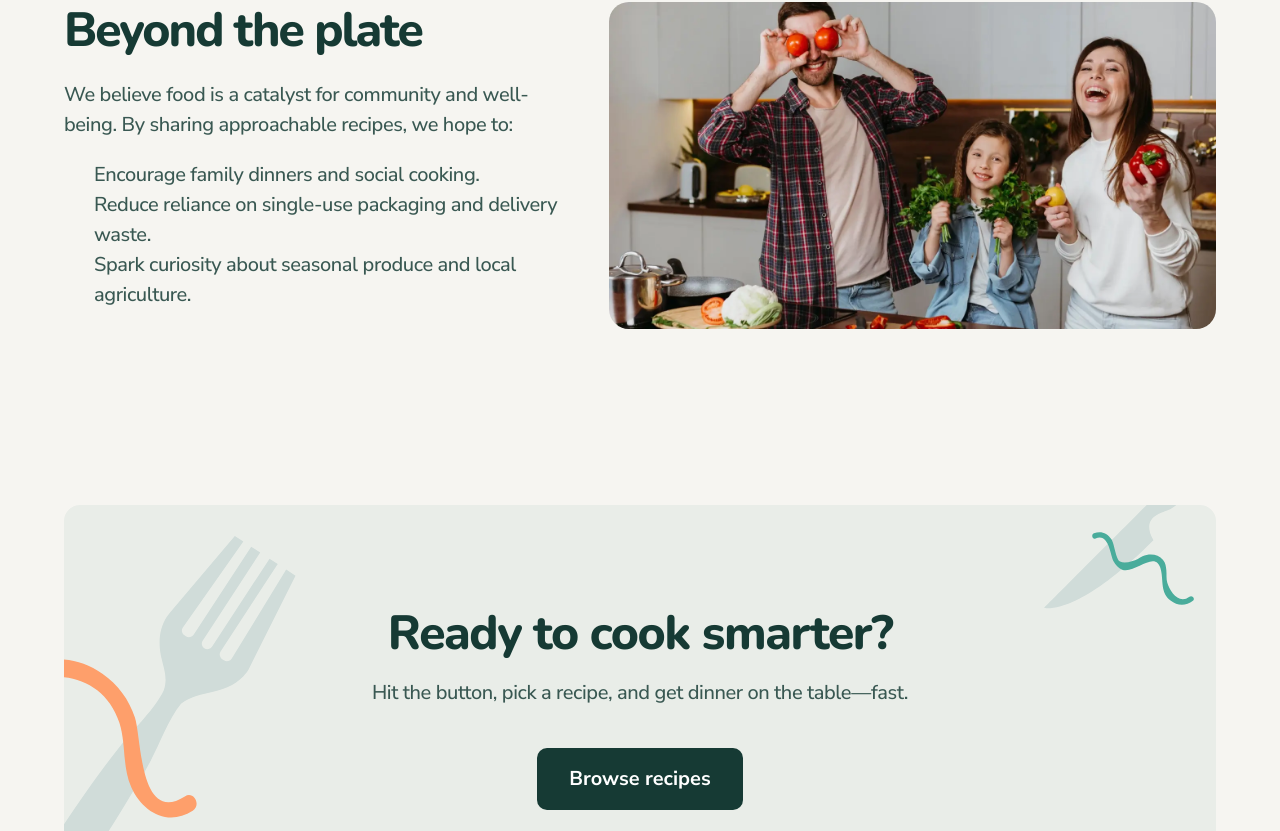
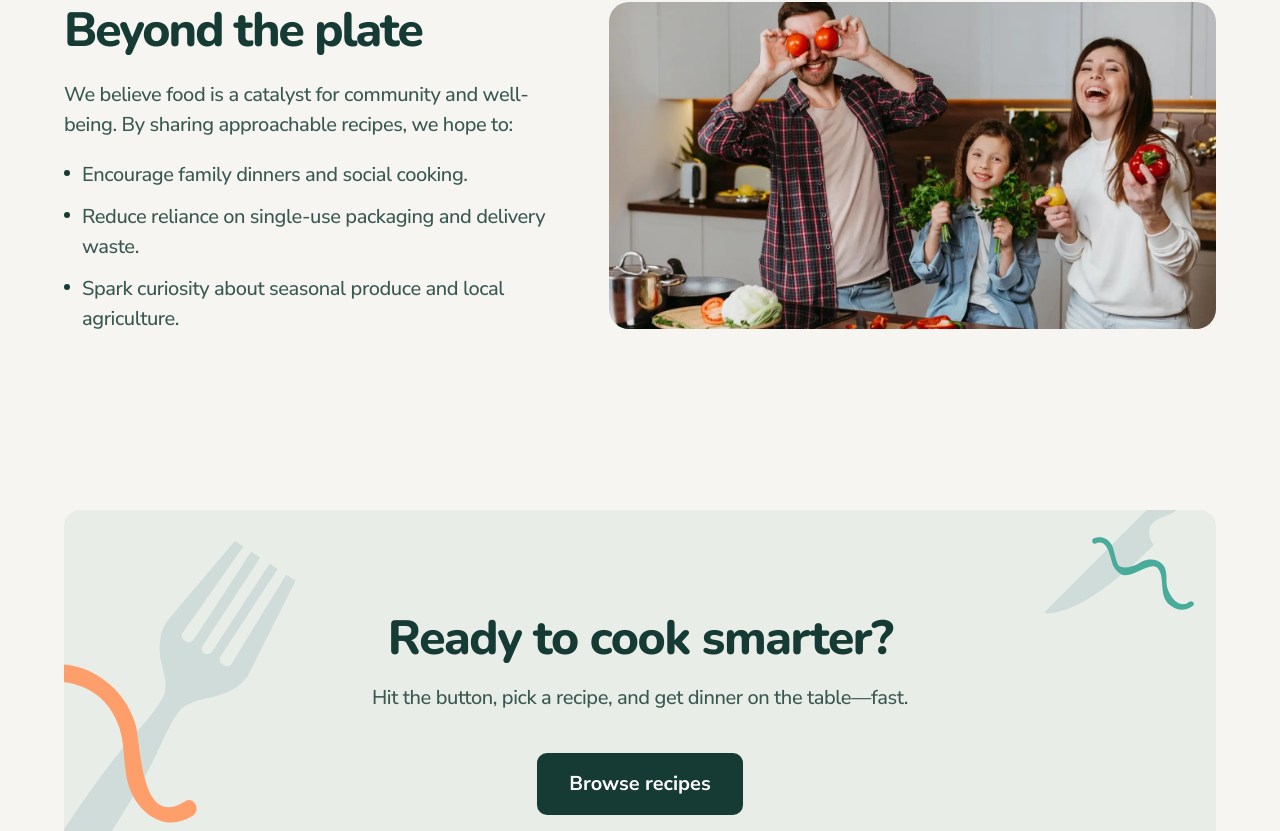
Before and after one commit to Bentil4/Insta-bite, an Angular app: page /about in a window 1280 px wide. Shown: the part 2289-3120 px from the top of the page. Built offline with nearby package versions, Linux system fonts and the light colour scheme.

Commit message:
style: update beyond section layout for improved spacing and alignment

```diff
--- a/src/app/features/about/about.css
+++ b/src/app/features/about/about.css
@@ -308,19 +308,11 @@ img {
   }
 
   .beyond-list {
-    gap: 0;
-    list-style: disc;
-    padding-left: 30px;
+    gap: 12px;
   }
 
   .beyond-item {
-    gap: 0;
-    list-style: disc;
-    margin-bottom: 0;
-  }
-
-  .bullet-point {
-    display: none;
+    gap: 12px;
   }
 
   .beyond-item span:not(.bullet-point) {
@@ -393,7 +385,6 @@ img {
 
   .beyond-content {
     width: 50%;
-    /* max-width: 320px; */
   }
 
   .beyond-image-container {
```
